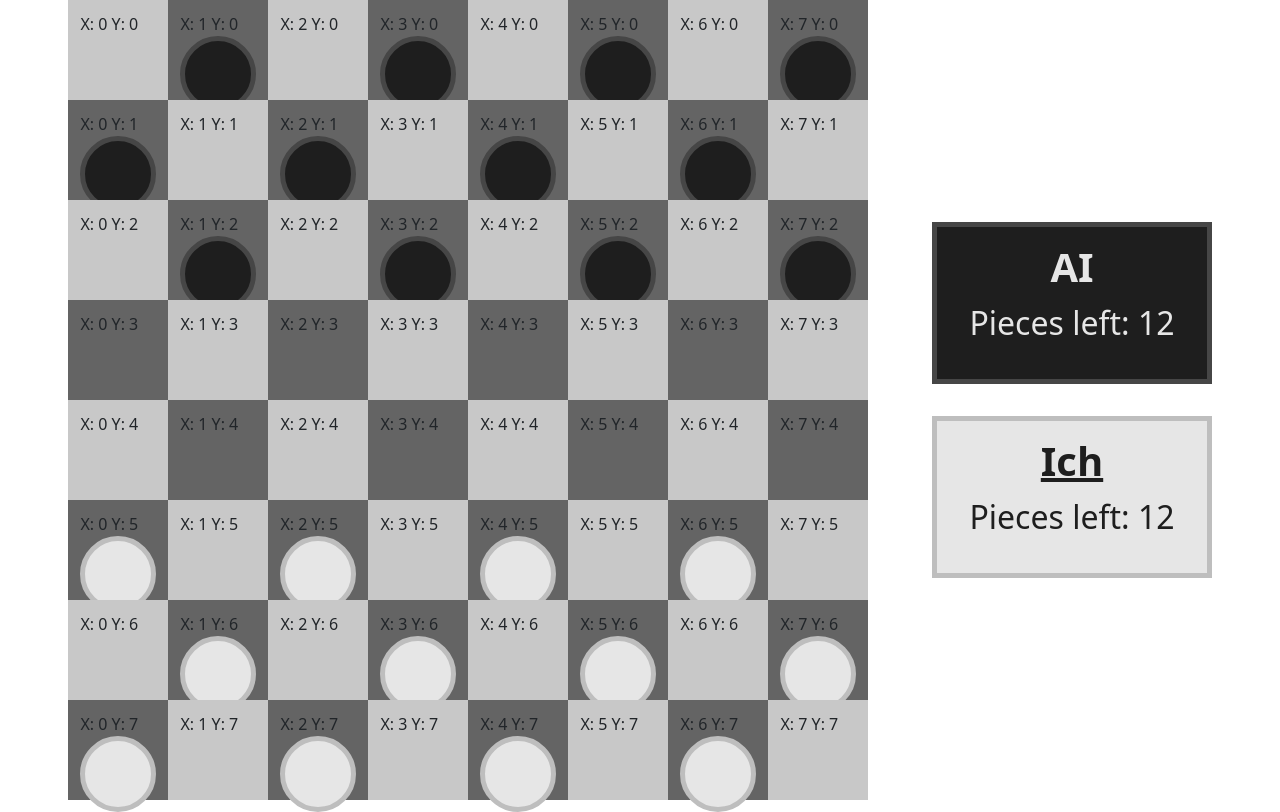
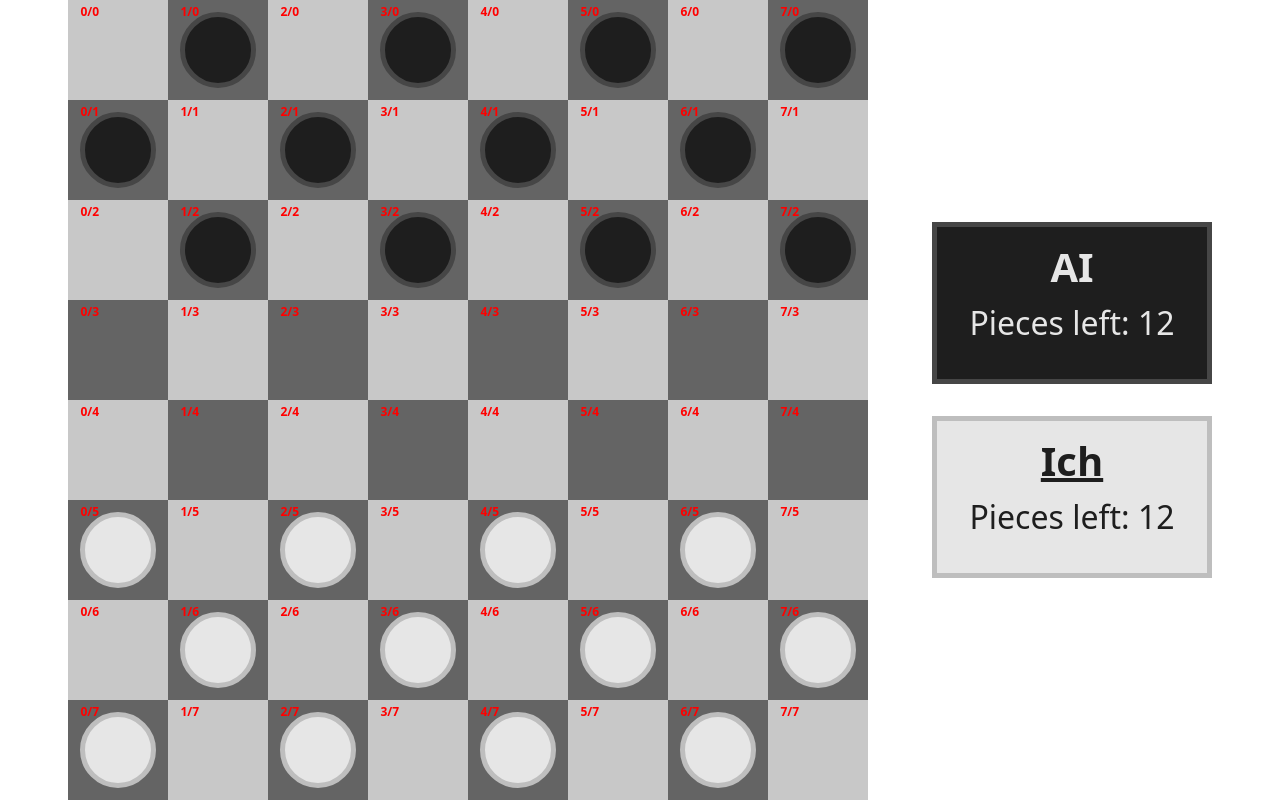
Before and after one commit to Oshimani/checkers, a website with bundled scripts: page index.html in a window 1280 px wide. Built offline with nearby package versions, Linux system fonts and the light colour scheme.

Commit message:
debug style

```diff
--- a/Board.css
+++ b/Board.css
@@ -11,6 +11,13 @@
 .square {
     width: 100px;
     height: 100px;
+
+    /* DEBUG */
+    font-size: 12px;
+    font-weight: bold;
+    line-height: 0px;
+    color: red;
+    /* DEBUG END */
 }
 
 .row:nth-child(even) .square:nth-child(even) {
@@ -62,6 +69,6 @@
     border-color: var(--move-border-kill)
 }
 
-.square.potential-kill .piece{
+.square.potential-kill .piece {
     border-color: var(--piece-kill) !important;
 }
--- a/Board.js
+++ b/Board.js
@@ -205,7 +205,7 @@ export class Board {
                 square.setAttribute("data-x", x)
                 square.setAttribute("data-y", y)
                 // debug
-                square.innerText = "X: " + x + " Y: " + y
+                square.innerText = `${x}/${y}`
 
                 // PLACE PIECE
                 if (this.getPiece(x, y) !== null) {
```
